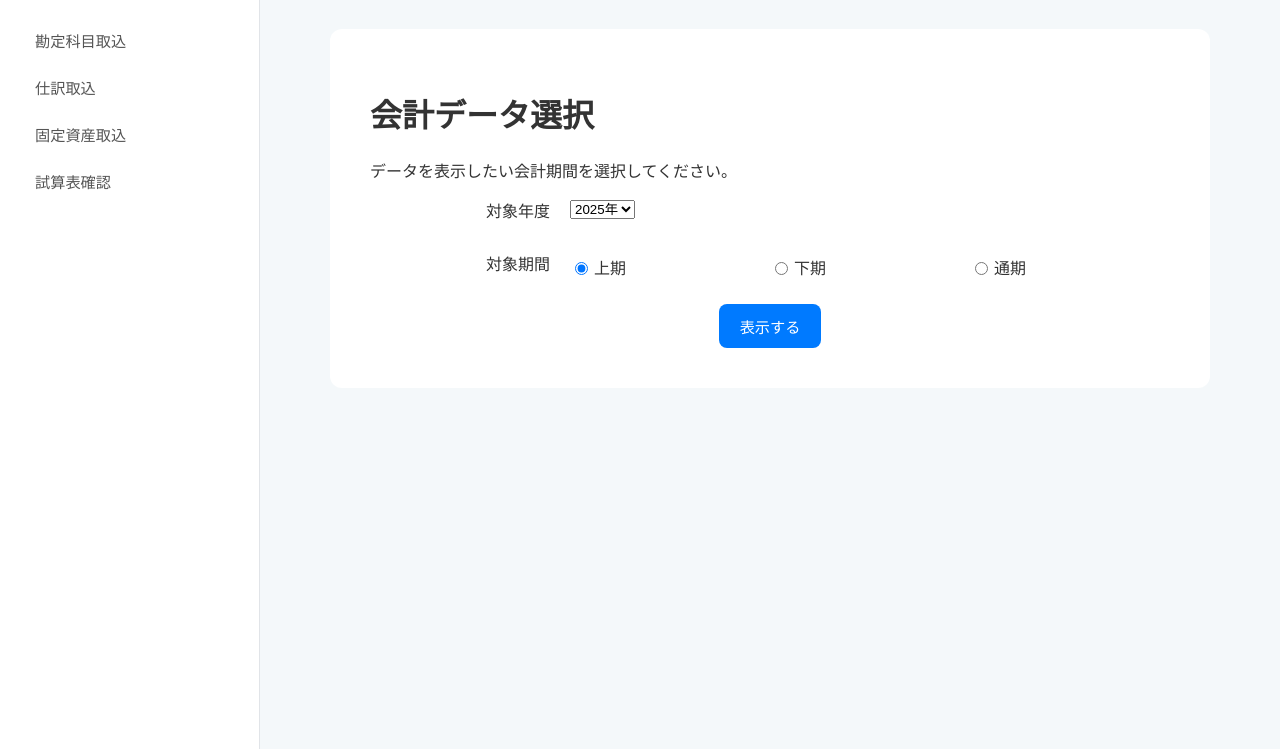
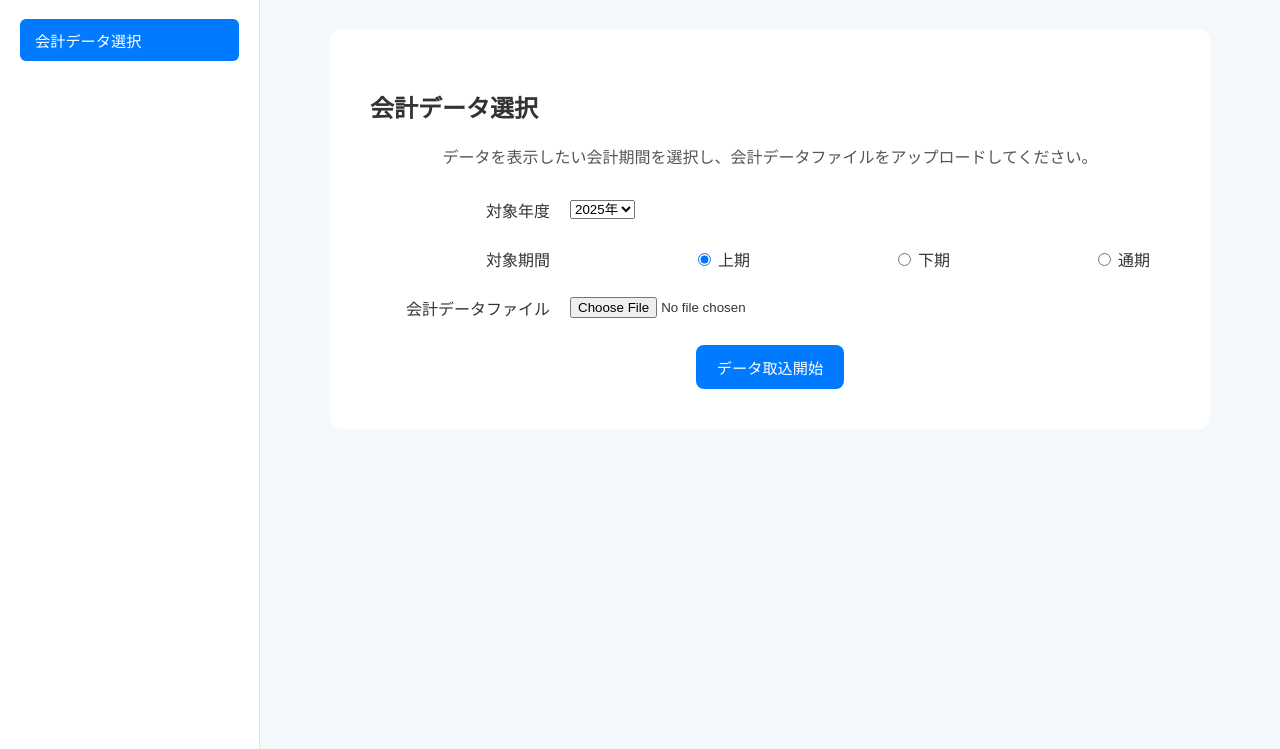
Before and after one commit to h-shimamon/small_business_tax_app, a Flask app: page /company/select_accounting in a window 1280 px wide. Shown: the part 51-800 px from the top of the page. Run offline with Flask 3, Linux system fonts and the light colour scheme; some libraries are stand-ins or nearby versions.

Commit message:
会計データ取込実装

```diff
--- a/app/company/forms.py
+++ b/app/company/forms.py
@@ -1,6 +1,7 @@
 # app/company/forms.py
 
 from flask_wtf import FlaskForm
+from flask_wtf.file import FileField, FileRequired, FileAllowed
 from wtforms import StringField, DateField, IntegerField, SubmitField, RadioField, SelectField, BooleanField
 from wtforms.validators import DataRequired, Optional, Length
 from wtforms.widgets import TextInput
@@ -49,6 +50,23 @@ class AccountingSelectionForm(FlaskForm):
         default='first_half',
         validators=[DataRequired(message="期間を選択してください。")]
     )
+    upload_file = FileField(
+        '会計データファイル',
+        validators=[
+            FileRequired(message='ファイルを選択してください。'),
+            FileAllowed(['csv', 'tsv'], 'CSVまたはTSVファイルのみアップロード可能です。')
+        ]
+    )
+
+# ▼▼▼▼▼ データマッピング用のフォームを新規追加 ▼▼▼▼▼
+class DataMappingForm(FlaskForm):
+    """
+    動的にフィールドが追加されるデータマッピング用フォーム。
+    このクラス自体はマーカーとして使い、ルート側で動的にフィールドをセットする。
+    """
+    submit = SubmitField('この内容で紐付けを確定する')
+# ▲▲▲▲▲ ここまで追加 ▲▲▲▲▲
+
 
 class DeclarationForm(FlaskForm):
     """申告情報を登録・編集するためのフォーム"""
--- a/app/company/routes.py
+++ b/app/company/routes.py
@@ -1,21 +1,24 @@
 # app/company/routes.py
 
-from flask import render_template, request, redirect, url_for, Blueprint, flash
+import os
+import pandas as pd
+from werkzeug.utils import secure_filename
+from flask import render_template, request, redirect, url_for, Blueprint, flash, current_app, session
 from datetime import datetime
 from app.company.models import Company, Employee, Office
-# ▼▼▼▼▼ AccountingSelectionForm をインポートリストに追加 ▼▼▼▼▼
-from app.company.forms import EmployeeForm, DeclarationForm, OfficeForm, AccountingSelectionForm
+from app.company.forms import EmployeeForm, DeclarationForm, OfficeForm, AccountingSelectionForm, DataMappingForm
 from app import db
+from wtforms import SelectField
 
-# Blueprintを定義。このファイル内のルートは全て /company が先頭に付く
+
 company_bp = Blueprint(
     'company',
     __name__,
-    template_folder='../templates', # テンプレートフォルダの場所を正しく指定
+    template_folder='../templates',
     url_prefix='/company'
 )
 
-
+# --- (既存のルートは変更なしのため省略) ---
 @company_bp.route('/')
 def show():
     """基本情報ページのトップ。"""
@@ -173,20 +176,118 @@ def declaration():
     return render_template('company/declaration_form.html', form=form)
 
 
-# ▼▼▼▼▼ この関数をまるごと追加しました ▼▼▼▼▼
 @company_bp.route('/select_accounting', methods=['GET', 'POST'])
 def select_accounting():
-    """会計データ選択画面を表示し、選択されたデータを処理する。"""
-    form = AccountingSelectionForm(request.form)
+    """会計データ選択画面。ファイルアップロードとヘッダー検証を行う。"""
+    form = AccountingSelectionForm()
 
     if form.validate_on_submit():
-        year = form.accounting_year.data
-        period = form.accounting_period.data
+        file = form.upload_file.data
+        filename = secure_filename(file.filename)
 
-        flash(f'選択されたデータ：{year}年 {dict(form.accounting_period.choices).get(period)}', 'success')
+        upload_folder = current_app.config.get('UPLOAD_FOLDER', 'instance/uploads')
+        if not os.path.exists(upload_folder):
+            os.makedirs(upload_folder)
+        filepath = os.path.join(upload_folder, filename)
+        file.save(filepath)
+
+        try:
+            expected_headers = ['日付', '勘定科目', '補助科目', '摘要', '借方金額', '貸方金額']
+
+            try:
+                df_header = pd.read_csv(filepath, nrows=0, encoding='utf-8-sig')
+            except UnicodeDecodeError:
+                df_header = pd.read_csv(filepath, nrows=0, encoding='shift_jis')
+
+            actual_headers = df_header.columns.tolist()
+
+            matching_headers = set(actual_headers) & set(expected_headers)
+            mismatched_headers = [h for h in actual_headers if h not in matching_headers]
+            missing_expected = [h for h in expected_headers if h not in actual_headers]
+
+            if not mismatched_headers and not missing_expected:
+                flash('ファイルは正常に検証されました。データ取り込み処理に進みます。', 'success')
+                # TODO: 本来のデータ取り込み処理
+                # os.remove(filepath)
+                return redirect(url_for('company.select_accounting'))
+            else:
+                flash('ファイルヘッダーに不整合が見つかりました。項目を紐付けてください。', 'warning')
+                session['mapping_filepath'] = filepath
+                session['mismatched_headers'] = mismatched_headers
+                session['expected_candidates'] = missing_expected
+                return redirect(url_for('company.data_mapping'))
+
+        except Exception as e:
+            flash(f'ファイルの読み込み中にエラーが発生しました: {e}', 'danger')
+            if os.path.exists(filepath):
+                os.remove(filepath)
+            return redirect(url_for('company.select_accounting'))
 
     return render_template('company/select_accounting.html', form=form)
-# ▲▲▲▲▲ ここまで追加 ▲▲▲▲▲
+
+# ▼▼▼▼▼ データマッピング画面のルートを完全に実装 ▼▼▼▼▼
+@company_bp.route('/data_mapping', methods=['GET', 'POST'])
+def data_mapping():
+    """ヘッダーの不整合をユーザーに修正させる画面"""
+    # セッションに必要な情報がなければ、開始ページにリダイレクト
+    if 'mapping_filepath' not in session:
+        flash('マッピング対象のファイルが見つかりません。もう一度アップロードしてください。', 'danger')
+        return redirect(url_for('company.select_accounting'))
+
+    mismatched = session.get('mismatched_headers', [])
+    expected_candidates = session.get('expected_candidates', [])
+
+    # 動的にフォームを構築
+    class DynamicMappingForm(DataMappingForm):
+        pass
+
+    for header in mismatched:
+        # フィールド名はPythonの変数として使えるようにサニタイズ
+        field_name = f'map_{header.replace(" ", "_").replace("(", "").replace(")", "")}'
+        choices = [('', '-----')] + [(h, h) for h in expected_candidates]
+        field = SelectField(header, choices=choices)
+        setattr(DynamicMappingForm, field_name, field)
+
+    form = DynamicMappingForm(request.form)
+
+    if form.validate_on_submit():
+        filepath = session['mapping_filepath']
+        try:
+            # ユーザーが指定したマッピング情報を取得
+            mapping = {}
+            for field in form:
+                if field.name.startswith('map_'):
+                    original_header = field.label.text
+                    mapped_header = field.data
+                    if mapped_header: # 空欄は無視
+                        mapping[original_header] = mapped_header
+
+            # 文字コードを判定しながらCSVを読み込み、ヘッダー名を変更
+            try:
+                df = pd.read_csv(filepath, encoding='utf-8-sig')
+            except UnicodeDecodeError:
+                df = pd.read_csv(filepath, encoding='shift_jis')
+
+            df.rename(columns=mapping, inplace=True)
+
+            # TODO: ここでdfを使ったデータベースへの保存処理などを行う
+
+            flash('データの紐付けが完了し、正常に処理されました。', 'success')
+
+            # 処理が完了したのでセッションと一時ファイルをクリーンアップ
+            os.remove(filepath)
+            session.pop('mapping_filepath', None)
+            session.pop('mismatched_headers', None)
+            session.pop('expected_candidates', None)
+
+            return redirect(url_for('company.select_accounting'))
+
+        except Exception as e:
+            flash(f'データ処理中にエラーが発生しました: {e}', 'danger')
+            return redirect(url_for('company.select_accounting'))
+
+    return render_template('company/data_mapping.html', form=form)
+# ▲▲▲▲▲ ここまで実装 ▲▲▲▲▲
 
 
 # --- 事業所 (Office) 関連 ---
--- a/app/templates/company/select_accounting.html
+++ b/app/templates/company/select_accounting.html
@@ -1,66 +1,71 @@
-{# app/templates/company/select_accounting.html #}
 {% extends "base.html" %}
 
 {% block title %}会計データ選択{% endblock %}
 
-{% block head %}
-  {{ super() }}
-  <link rel="stylesheet" href="{{ url_for('static', filename='css/select_accounting.css') }}">
+{% block sidebar %}
+    {# このページのサイドバーは、会計データ選択に関連するメニューを想定 #}
+    <a href="#" class="active">会計データ選択</a>
+    {# 他の関連メニューがあればここに追加 #}
 {% endblock %}
 
-{# ▼▼▼▼▼ サイドバーのブロックを指示通りに修正しました ▼▼▼▼▼ #}
-{% block sidebar %}
-  <a href="#" class="local-nav-item">勘定科目取込</a>
-  <a href="#" class="local-nav-item">仕訳取込</a>
-  <a href="#" class="local-nav-item">固定資産取込</a>
-  <a href="#" class="local-nav-item">試算表確認</a>
-{% endblock %}
 
-{# ▼▼▼▼▼ コンテンツブロックは変更ありません ▼▼▼▼▼ #}
 {% block content %}
 <div class="form-container">
-  <h1>会計データ選択</h1>
-  <p class="form-description">データを表示したい会計期間を選択してください。</p>
+    <h2>会計データ選択</h2>
+    <p style="text-align: center; margin-bottom: 30px; color: var(--text-secondary);">データを表示したい会計期間を選択し、会計データファイルをアップロードしてください。</p>
 
-  <form action="{{ url_for('company.select_accounting') }}" method="POST" novalidate>
-    {{ form.csrf_token }}
+    {# ▼▼▼▼▼ enctype="multipart/form-data" を必ず追加 ▼▼▼▼▼ #}
+    <form method="POST" action="{{ url_for('company.select_accounting') }}" novalidate enctype="multipart/form-data">
+        {{ form.hidden_tag() }}
 
         <div class="form-group">
             {{ form.accounting_year.label }}
+            {{ form.accounting_year }}
             {% if form.accounting_year.errors %}
-          {{ form.accounting_year(class="form-control is-invalid") }}
-          <div class="invalid-feedback">
+                <ul class="form-error">
                 {% for error in form.accounting_year.errors %}
-                  <span>{{ error }}</span>
+                    <li>{{ error }}</li>
                 {% endfor %}
-          </div>
-      {% else %}
-          {{ form.accounting_year(class="form-control") }}
+                </ul>
             {% endif %}
         </div>
 
         <div class="form-group">
             {{ form.accounting_period.label }}
-      {% if form.accounting_period.errors %}
-          <div class="is-invalid"></div>
-          <div class="invalid-feedback">
-              {% for error in form.accounting_period.errors %}
-                  <span>{{ error }}</span>
-              {% endfor %}
-          </div>
-      {% endif %}
-      <div class="radio-group">
+            {# ラジオボタンを適切にスタイリングするためのコンテナ #}
+            <div style="display: flex; gap: 20px;">
                 {% for subfield in form.accounting_period %}
-          <label class="radio-label">
+                <label class="inline-label">
                     {{ subfield }}
-              <span>{{ subfield.label.text }}</span>
+                    {{ subfield.label.text }}
                 </label>
                 {% endfor %}
             </div>
+            {% if form.accounting_period.errors %}
+                 <ul class="form-error">
+                 {% for error in form.accounting_period.errors %}
+                    <li>{{ error }}</li>
+                {% endfor %}
+                </ul>
+            {% endif %}
         </div>
 
+        <!-- ▼▼▼▼▼ ファイルアップロードフィールドのセクションを追加 ▼▼▼▼▼ -->
+        <div class="form-group">
+            {{ form.upload_file.label }}
+            {{ form.upload_file }}
+            {% if form.upload_file.errors %}
+                <ul class="form-error">
+                {% for error in form.upload_file.errors %}
+                    <li>{{ error }}</li>
+                {% endfor %}
+                </ul>
+            {% endif %}
+        </div>
+        <!-- ▲▲▲▲▲ ここまで追加 ▲▲▲▲▲ -->
+
         <div class="form-actions">
-      <button type="submit" class="button-primary">表示する</button>
+            <button type="submit" class="button-primary">データ取込開始</button>
         </div>
     </form>
 </div>
--- a/requirements.txt
+++ b/requirements.txt
@@ -13,4 +13,4 @@ SQLAlchemy==1.4.46
 typing_extensions==4.14.1
 Werkzeug==2.2.2
 WTForms==3.2.1
-OK
+pandas==2.2.2 # データ処理ライブラリを追加
```
Also changed, not shown: app/static/css/data_mapping.css (added, +38 -0 lines), app/templates/company/data_mapping.html (added, +61 -0 lines). Lines whose indentation alone changed are shown as unchanged.
